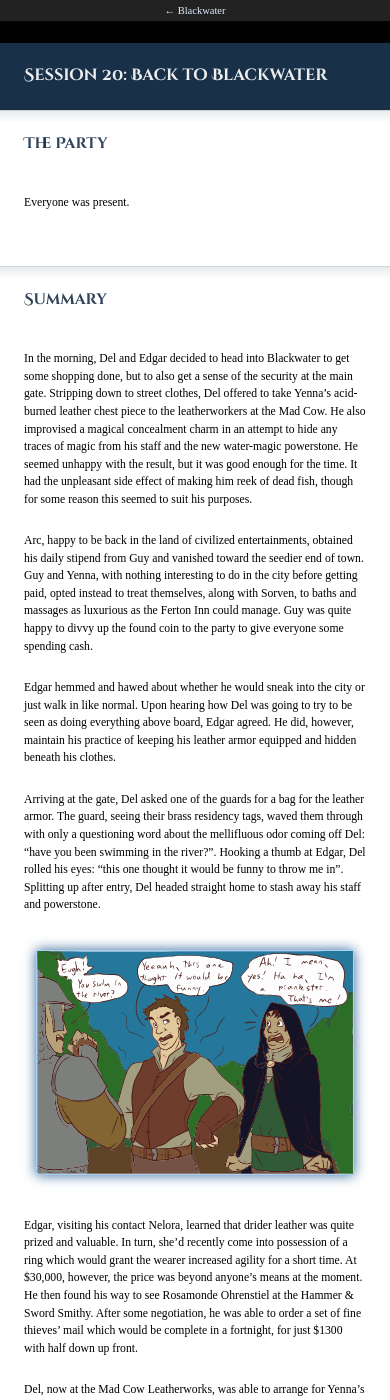
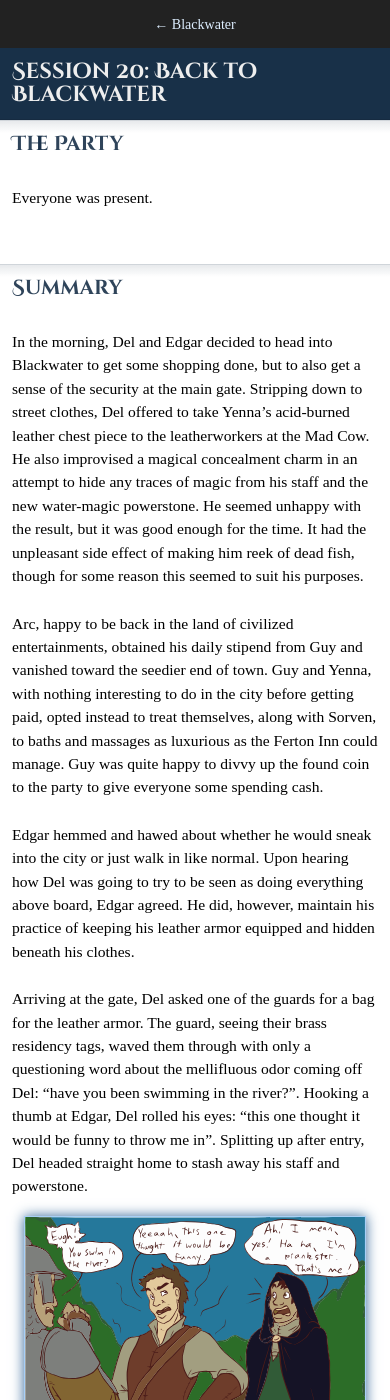
Before and after one commit to rickosborne/ttrpg, a Jekyll site: the page built from blackwater/sessions/2021-01-03-back-to-blackwater.md, in a window 390 px wide and 1400 px high. Built offline with Jekyll 4.4.1, drawn with Linux system fonts in a browser that asks for light colours; some web fonts are replaced; our own code applies the rules of GitHub Pages for plain Markdown files; some of the changed text lies outside the part shown.

Commit message:
Art credit for FishyBusiness.  Better mobile font sizing.

```diff
--- a/_layouts/default.html
+++ b/_layouts/default.html
@@ -70,26 +70,11 @@
           border-bottom: thin solid rgba(0, 0, 0, 0.1);
           background-color: rgb(24, 48, 72);
       }
-      @media screen {
-          h1, h2 {
-              margin-left: var(--unfull);
-              margin-right: var(--unfull);
-              padding: var(--full);
-          }
-          h1:first-child {
-              margin-top: var(--unfull);
-          }
-      }
       h2 {
           margin-top: var(--double);
           font-size: 130%;
           color: rgba(24, 48, 72, 0.9);
           border-top: thin solid rgba(24, 48, 72, 0.2);
-      }
-      @media screen {
-          h2 {
-              background: linear-gradient(rgba(24, 48, 72, 0.1), transparent var(--half));
-          }
       }
       h1+h2 {
           margin-top: var(--unhalf);
@@ -109,6 +94,8 @@
       a:hover, a:focus {
           color: #48f;
           background-color: #FFEEBB;
+      }
+      p a:hover, a:focus {
           padding: 0 0.2em;
           margin: 0 -0.2em;
       }
@@ -178,43 +165,20 @@
           font-size: 80%;
           line-height: 120%;
       }
-      .art {
-          margin: var(--half);
-          box-shadow: 0 0 var(--half) #369;
-          border: thin solid rgba(80, 160, 240, 0.5);
-          background-color: white;
-          padding: 0;
-      }
       .prev {
           position: fixed;
           top: 0;
           left: 0;
           display: block;
           width: 100%;
-          height: calc(var(--full) * 1.8);
           background-color: rgba(0, 0, 0, 0.9);
       }
       .prev-link {
-          line-height: 200%;
+          line-height: var(--double);
           display: block;
           text-align: center;
           color: rgba(176, 208, 240, 0.9);
           font-size: 90%;
-      }
-      @media print {
-          .prev, .prev-link, .site-footer {
-              display: none;
-          }
-
-          h1 {
-              padding: var(--half) 0;
-              background-color: transparent;
-              border-bottom: thin solid #369;
-              color: #369;
-          }
-          blockquote {
-              margin-left: var(--double);
-          }
       }
       .prev-footer {
           margin: var(--double) var(--unfull) var(--unfull) var(--unfull);
@@ -224,11 +188,6 @@
       .prev-link:hover {
           background-color: #222;
           color: #def;
-      }
-      @media screen {
-          .has-prev {
-              margin-top: calc(var(--full) * 1.8);
-          }
       }
       pre, code {
           font-family: 'Share Tech Mono', monospace;
@@ -246,16 +205,82 @@
           margin: 0 auto;
           display: block;
       }
-      .art label a {
+      .art {
+          margin: var(--half);
+          box-shadow: 0 0 var(--half) #369;
+          border: thin solid rgba(80, 160, 240, 0.5);
+          background-color: white;
+          padding: 0;
+      }
+      .art img {
+          display: block;
+      }
+      .art a {
           display: block;
           background-color: rgba(24, 48, 72, 0.1);
           text-align: center;
           font-size: 90%;
           color: rgba(24, 48, 72, 0.8);
       }
-      .art label a:hover {
+      p.art a:hover {
           background-color: #369;
           color: white;
+          padding: unset;
+          margin: unset;
+      }
+
+      @media screen {
+          h1, h2 {
+              margin-left: var(--unfull);
+              margin-right: var(--unfull);
+              padding: var(--full);
+          }
+          h1:first-child {
+              margin-top: var(--unfull);
+          }
+          h2 {
+              background: linear-gradient(rgba(24, 48, 72, 0.1), transparent var(--half));
+          }
+          .has-prev {
+              margin-top: var(--double);
+          }
+      }
+
+      @media print {
+          .prev, .prev-link, .site-footer {
+              display: none;
+          }
+
+          h1 {
+              padding: var(--half) 0;
+              background-color: transparent;
+              border-bottom: thin solid #369;
+              color: #369;
+          }
+          blockquote {
+              margin-left: var(--double);
+          }
+      }
+
+      @media screen and (max-width: 640px) {
+          body {
+              padding: var(--half);
+              font-size: 3.5vw;
+          }
+          h1, h2 {
+              margin-left: var(--unhalf);
+              margin-right: var(--unhalf);
+              padding: var(--half);
+          }
+          h1:first-child {
+              margin-top: var(--unhalf);
+          }
+      }
+
+      @media screen and (max-width: 480px) {
+          body {
+              font-size: 4vw;
+          }
       }
 
       @media screen and (prefers-color-scheme: dark) {
@@ -282,6 +307,13 @@
           }
           blockquote:before {
               color: rgb(122, 138, 153);
+          }
+          .art {
+              background-color: rgba(24, 48, 72, 0.1);
+          }
+          .art a {
+              background-color: rgba(255, 255, 255, 0.1);
+              color: #999;
           }
       }
   </style>
--- a/blackwater/sessions/2021-01-03-back-to-blackwater.md
+++ b/blackwater/sessions/2021-01-03-back-to-blackwater.md
@@ -36,7 +36,9 @@ The guard, seeing their brass residency tags, waved them through with only a que
 Hooking a thumb at Edgar, Del rolled his eyes: "this one thought it would be funny to throw me in".
 Splitting up after entry, Del headed straight home to stash away his staff and powerstone.
 
-!["This one thought it would be funny"](art/FishyBusiness.svg){:.art}
+{:.art}
+!["This one thought it would be funny"](art/FishyBusiness.svg "&ldquo;This one thought it would be funny&rdquo; by Jessica Dayley")
+<a href="https://www.artstation.com/jdayley">Art by Jessica Dayley</a>
 
 Edgar, visiting his contact Nelora, learned that drider leather was quite prized and valuable.
 In turn, she'd recently come into possession of a ring which would grant the wearer increased agility for a short time.
```
Also changed, not shown: blackwater/sessions/2020-05-03-do-you-smell-that.md (+1 -1 lines), blackwater/sessions/2020-05-17-back-to-the-futile.md (+1 -1 lines), blackwater/sessions/2020-05-31-thunderbolts-and-lightning.md (+1 -1 lines), blackwater/sessions/2020-06-07-its-not-a-fight-until-yenna-goes-negative.md (+1 -1 lines).
